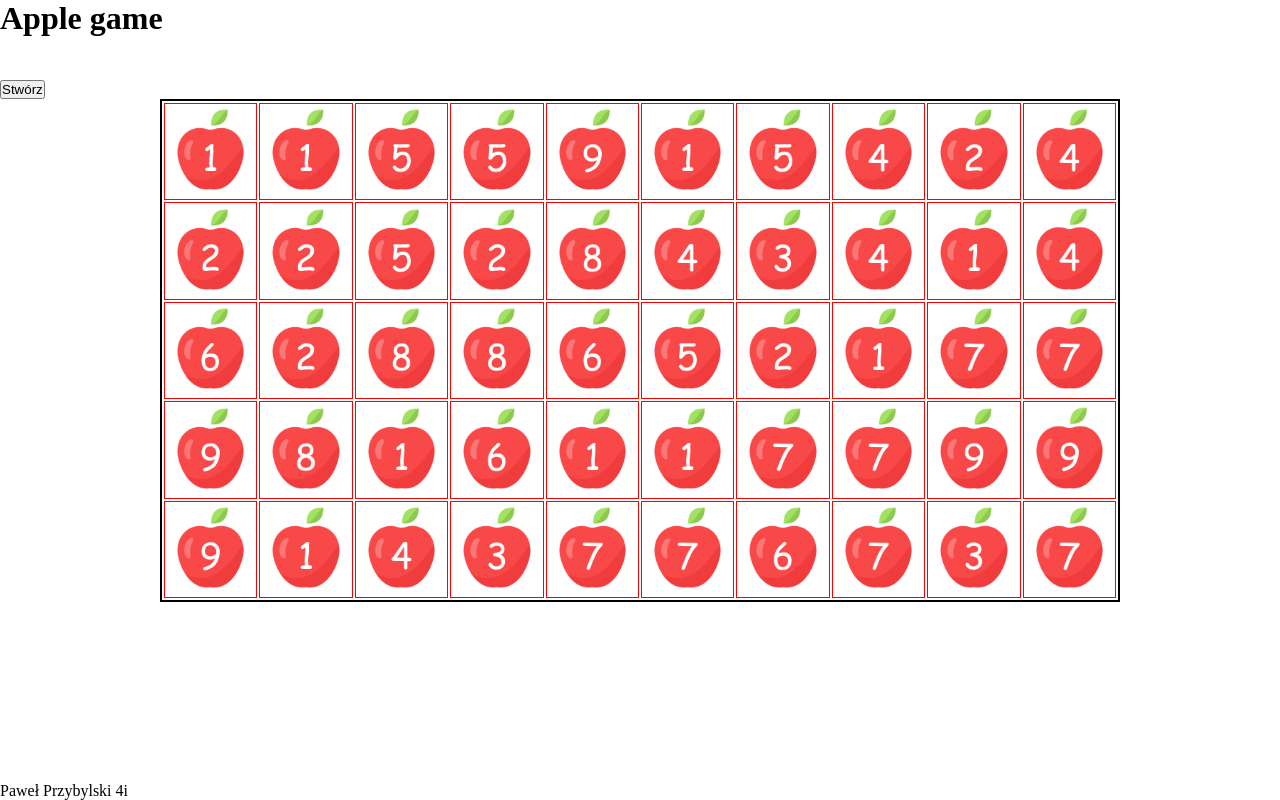
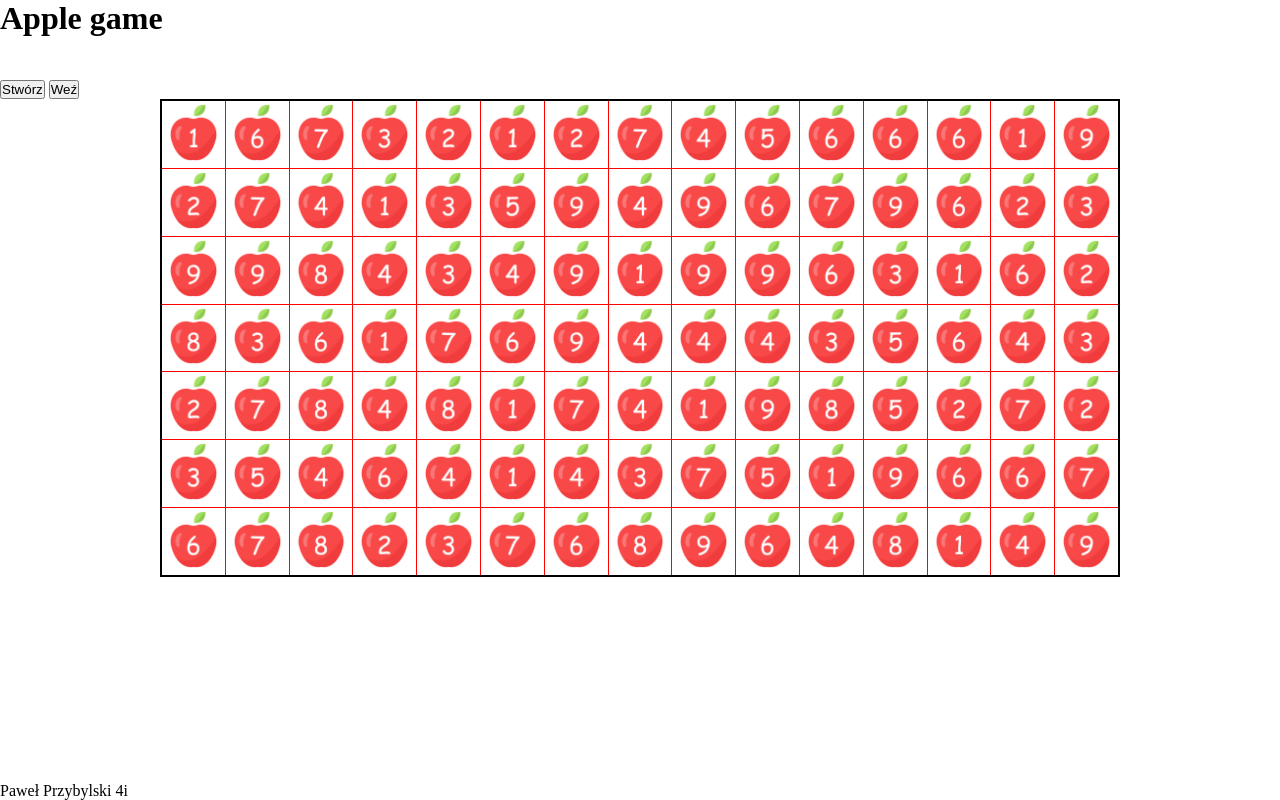
Before and after one commit to vvlfn/apple_game, a plain HTML site: page index.html in a window 1280 px wide. Both pictures are taken after a click on the button "Stwórz". Drawn offline with Linux system fonts and the light colour scheme.

Commit message:
better generation

```diff
--- a/index.html
+++ b/index.html
@@ -11,6 +11,7 @@
 		<header id="title"><h1>Apple game</h1></header>
 		<main>
 			<button onclick="GenerateGrid()">Stwórz</button>
+			<button onclick="GetAppleValues()">Weź</button>
 			<div id="game_window"><table id="game_table"></table></div>
 		</main>
 		<footer><p>Paweł Przybylski 4i</p></footer>
--- a/script.js
+++ b/script.js
@@ -1,32 +1,38 @@
+let table;
+let row_amount = 7;
+let row_size = 15;
+
+function GenerateAppleTable() {
+	let table = [];
+	for (let y = 0; y < row_amount; y++) {
+		let row = [];
+		for (let x = 0; x < row_size; x++) {
+			let value = Math.floor(Math.random() * 9) + 1;
+			row.push(value);
+		}
+		table.push(row);
+	}
+	return table;
+}
+
 function GenerateGrid() {
-	let table = document.getElementById("game_table");
-	table.innerHTML = "";
-	for (let row = 0; row < 5; row++) {
-		let tr = document.createElement("tr");
-		for (let cell = 0; cell < 10; cell++) {
-			let td = document.createElement("td");
-			td.className = "apple_cell";
-			tr.appendChild(td);
-			console.log(row, cell);
-		}
-		table.appendChild(tr);
-	}
-	cells = document.querySelectorAll(".apple_cell");
-	cells.forEach((cell) => {
-		// generate apple img
-		let img = document.createElement("img");
-		let value = Math.floor(Math.random() * 9) + 1;
-		img.setAttribute("src", `./assets/apple${value}.png`);
-		img.setAttribute("class", "apple_img");
-		img.setAttribute("draggable", "false");
-
-		// generate apple value
-		// let text = document.createElement("p");
-		// text.setAttribute("class", "apple_value");
-		// text.innerHTML = ;
-
-		// append both to every cell
-		cell.appendChild(img);
-		// cell.appendChild(text);
+	table = GenerateAppleTable();
+	let html_table = document.getElementById("game_table");
+	table.forEach((y) => {
+		let row = document.createElement("tr");
+		// console.log(typeof row);
+		y.forEach((value) => {
+			let cell = document.createElement("td");
+			let img = document.createElement("img");
+			img.setAttribute("src", `./assets/apple${value}.png`);
+			img.setAttribute("class", "apple_img");
+			img.setAttribute("draggable", "false");
+			img.setAttribute("name", value);
+			cell.appendChild(img);
+			row.appendChild(cell);
+		});
+		html_table.appendChild(row);
 	});
 }
+
+document.onclick = function () {};
--- a/style.css
+++ b/style.css
@@ -39,3 +39,9 @@ th {
 	bottom: 50%;
 	z-index: 100;
 }
+
+table,
+td,
+th {
+	border-collapse: collapse;
+}
```
